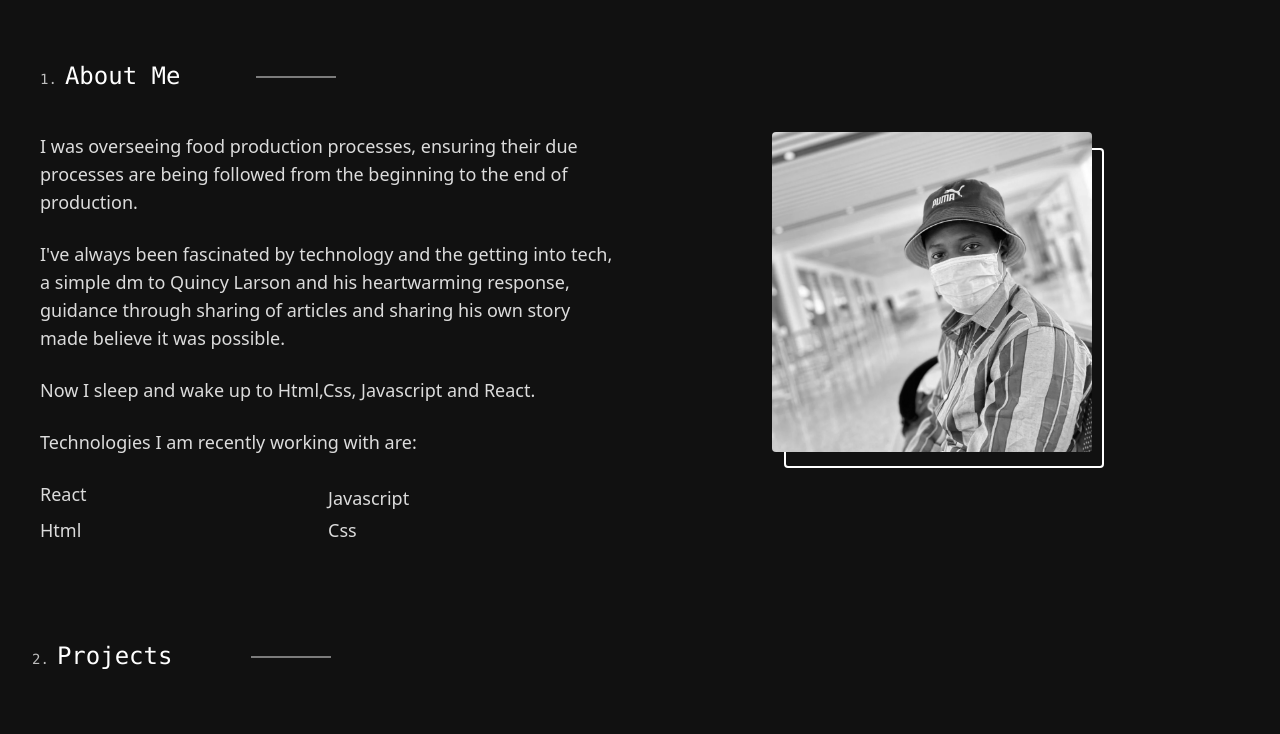
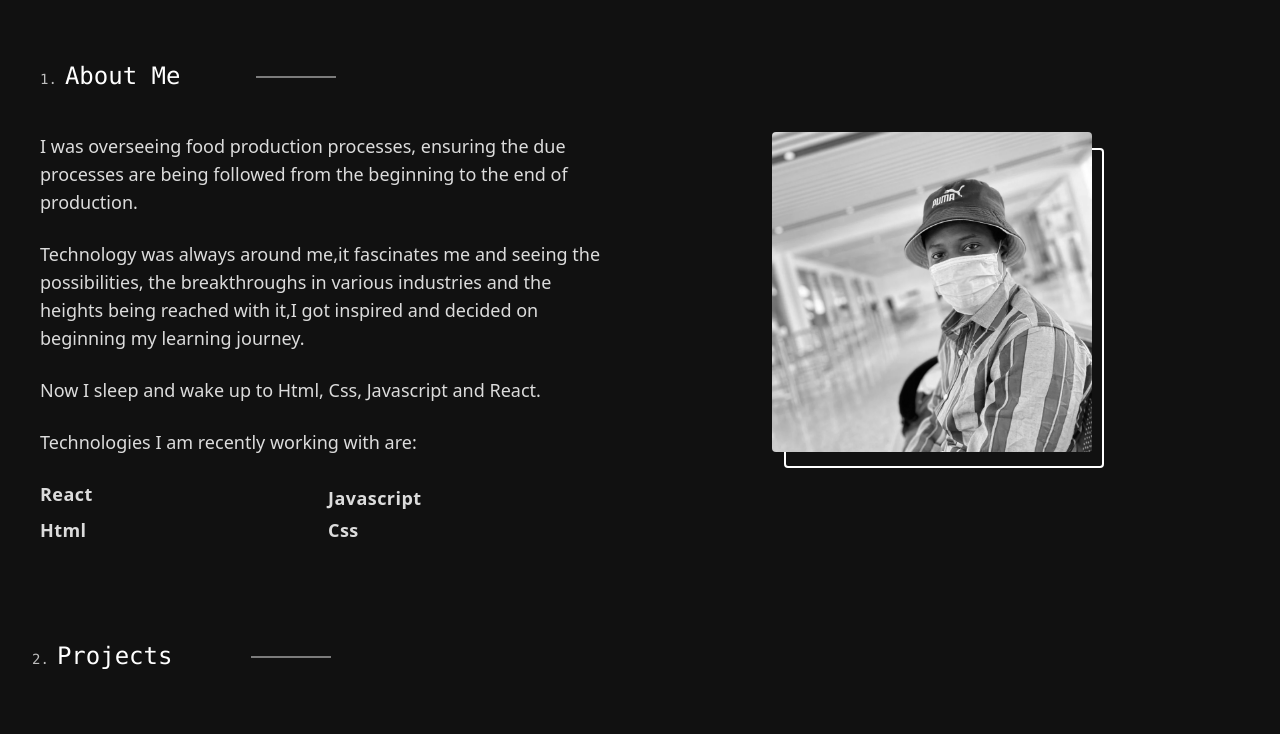
Before and after one commit to talentlessDeveloper/i-am-talentless-developer, a React (Vite) app: page / in a window 1280 px wide. Shown: the part 740-1474 px from the top of the page. Built offline with nearby package versions, Linux system fonts and the light colour scheme; no server answers.

Commit message:
FIX / fix grammar errors

```diff
--- a/src/components/About.jsx
+++ b/src/components/About.jsx
@@ -20,19 +20,20 @@ const About = () => {
         <div className='md:flex md:gap-x-2 space-y-8 md:space-y-0'>
           <div className='text-zinc-200 md:flex-[1.5]  md:max-w-xl w-full space-y-6 text-lg'>
             <p className=' '>
-              I was overseeing food production processes, ensuring their due
+              I was overseeing food production processes, ensuring the due
               processes are being followed from the beginning to the end of
               production.
             </p>
             <p>
-              I've always been fascinated by technology and the getting into
-              tech, a simple dm to Quincy Larson and his heartwarming response,
-              guidance through sharing of articles and sharing his own story
-              made believe it was possible.
+              Technology was always around me,it fascinates me and seeing the
+              possibilities, the breakthroughs in various industries and the
+              heights being reached with it,I got inspired and decided on
+              beginning my learning journey.
             </p>
-            <p>Now I sleep and wake up to Html,Css, Javascript and React.</p>
+
+            <p>Now I sleep and wake up to Html, Css, Javascript and React.</p>
             <p>Technologies I am recently working with are:</p>
-            <ul className='grid grid-cols-2 space-y-1'>
+            <ul className='grid grid-cols-2 space-y-1 font-semibold tracking-wide'>
               <li>React</li>
               <li>Javascript</li>
               <li>Html</li>
--- a/src/utility/projectData.js
+++ b/src/utility/projectData.js
@@ -26,7 +26,7 @@ export const projectData = [
   {
     title: "Hackathon Challenge",
     techLists: ["JavaScript", "CSS"],
-    text: "An Altschool Hackathon project that involves building a dashboard to get information about students, a phonie that tells user what telecommunication carrie they are using and a redactr to help user share content safely on social media by scrambling words.",
+    text: "An Altschool Hackathon project that involves building a dashboard to get information about students, a phonie that tells user what telecommunication carrier they are using and a redactr to help user share content safely on social media by scrambling words.",
     img: hackathonImage,
     link: "https://github.com/chimoski/Altschool-circle-153-hackathon",
     live: "https://altschool-circle-153-hackathon.vercel.app/",
```
